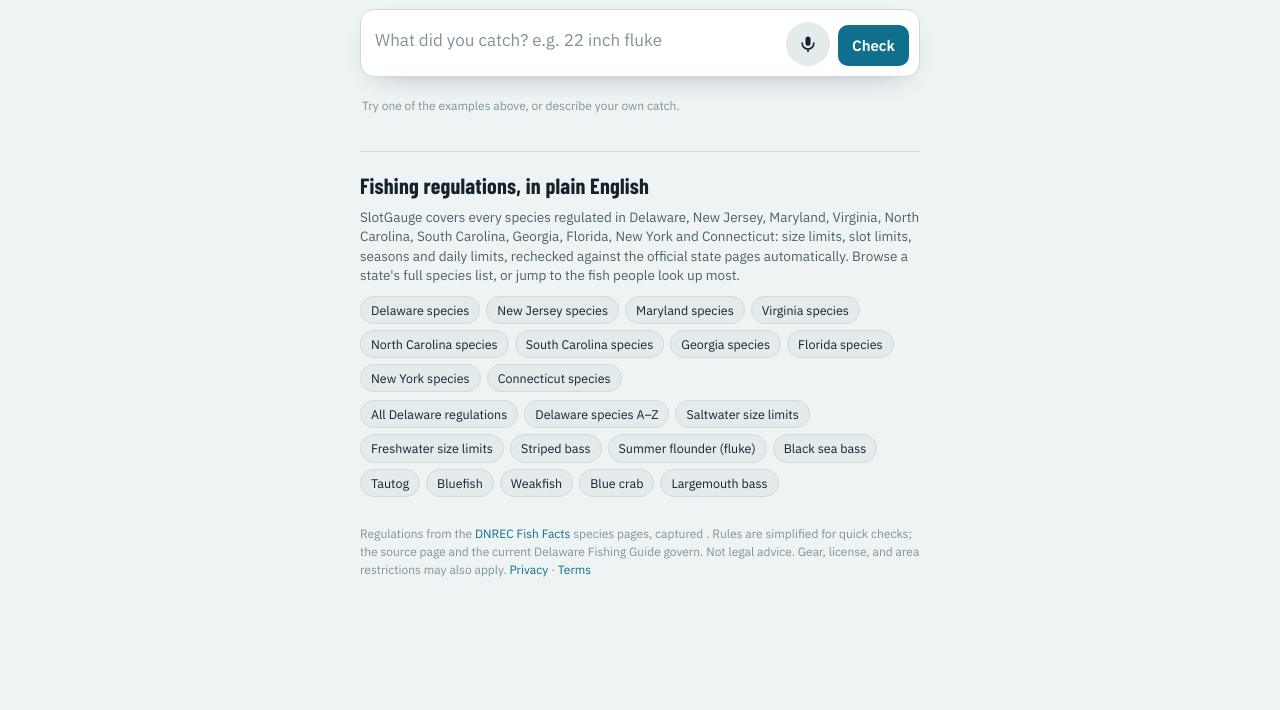
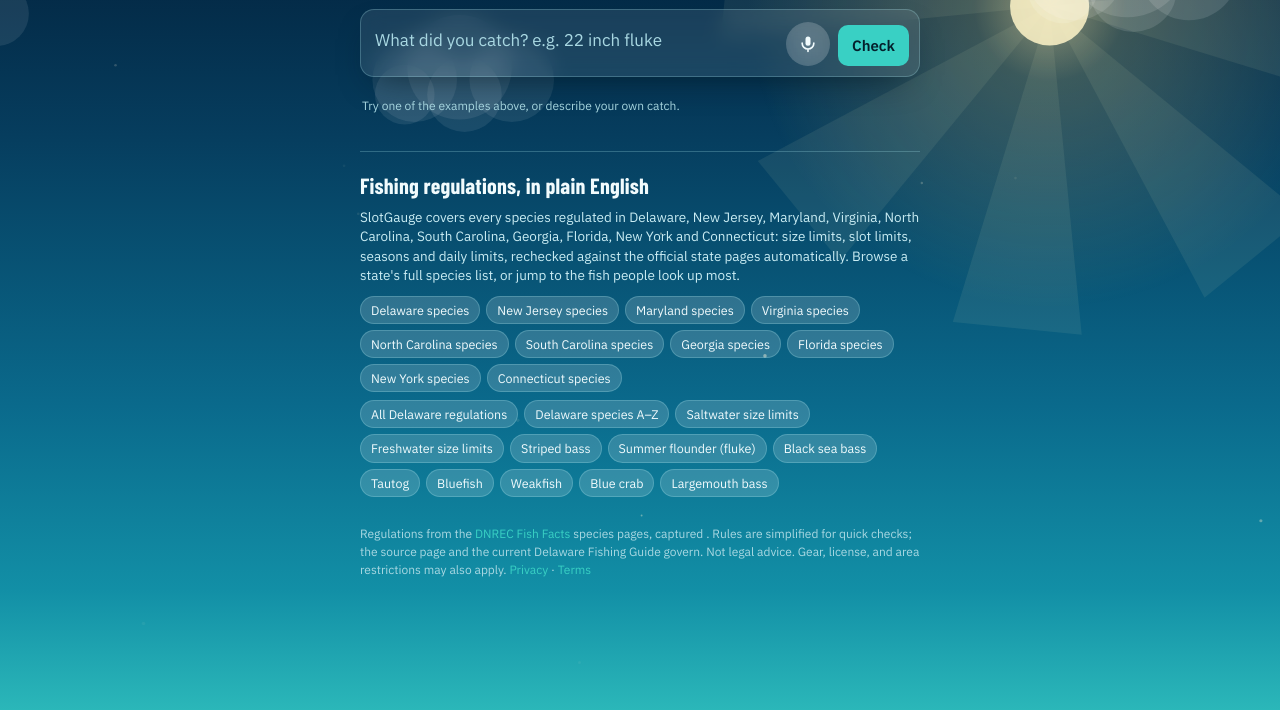
Before and after one commit to gfullwoo/slotgauge, a website: page public/index.html in a window 1280 px wide. Shown: the part 90-800 px from the top of the page. Drawn offline with nearby package versions, Linux system fonts and the light colour scheme.

Commit message:
Make Ocean the default theme (one-time migration for users who never picked one)

```diff
--- a/public/index.html
+++ b/public/index.html
@@ -13,8 +13,8 @@
 <meta property="og:image" content="https://slotgauge.com/og.png">
 <meta property="og:image:width" content="1200"><meta property="og:image:height" content="630">
 <meta name="twitter:card" content="summary_large_image">
-<meta name="theme-color" content="#0f6f8c" id="themeColor">
-<script>(function(){try{var t=localStorage.getItem('sg.theme');if(t==='ocean'||t==='dark'){document.documentElement.setAttribute('data-theme',t);}var z=localStorage.getItem('sg.text')||(window.innerWidth<=480?'large':'normal');document.documentElement.setAttribute('data-text',z);}catch(e){}})();</script>
+<meta name="theme-color" content="#02203a" id="themeColor">
+<script>(function(){try{var t=localStorage.getItem('sg.theme');if(!t||(t==='light'&&!localStorage.getItem('sg.themeChosen'))){t='ocean';localStorage.setItem('sg.theme',t);}if(t==='ocean'||t==='dark'){document.documentElement.setAttribute('data-theme',t);}var z=localStorage.getItem('sg.text')||(window.innerWidth<=480?'large':'normal');document.documentElement.setAttribute('data-text',z);}catch(e){}})();</script>
 <meta name="color-scheme" content="light">
 <meta name="apple-mobile-web-app-capable" content="yes">
 <meta name="apple-mobile-web-app-title" content="SlotGauge">
@@ -416,7 +416,7 @@ async function loadRegs(){
 }
 // ---------- themes: light (default), ocean, dark ----------
 const THEME_COLORS = { light: '#0f6f8c', ocean: '#02203a', dark: '#121416' };
-function setTheme(t){ t = THEME_COLORS[t] ? t : 'light'; if (t === 'light') document.documentElement.removeAttribute('data-theme'); else document.documentElement.setAttribute('data-theme', t); try { localStorage.setItem('sg.theme', t); } catch(e){} const m = document.getElementById('themeColor'); if (m) m.content = THEME_COLORS[t]; for (const b of document.querySelectorAll('.theme-pick button')) b.setAttribute('aria-pressed', String(b.dataset.theme === t)); }
+function setTheme(t, chosen){ t = THEME_COLORS[t] ? t : 'ocean'; if (t === 'light') document.documentElement.removeAttribute('data-theme'); else document.documentElement.setAttribute('data-theme', t); try { localStorage.setItem('sg.theme', t); if (chosen) localStorage.setItem('sg.themeChosen', '1'); } catch(e){} const m = document.getElementById('themeColor'); if (m) m.content = THEME_COLORS[t]; for (const b of document.querySelectorAll('.theme-pick button')) b.setAttribute('aria-pressed', String(b.dataset.theme === t)); }
 function themePickHtml(){ const c = currentTheme(); return `<div class="menu-sec">Theme</div><div class="theme-pick" role="group" aria-label="Theme">${['light','ocean','dark'].map(t => `<button type="button" data-theme="${t}" aria-pressed="${t===c}">${t[0].toUpperCase()+t.slice(1)}</button>`).join('')}</div>`; }
 function currentTheme(){ return document.documentElement.getAttribute('data-theme') || 'light'; }
 const TEXT_SIZES = { normal: 'Normal', large: 'Large', xl: 'Extra large' };
@@ -424,9 +424,9 @@ function setTextSize(z){ z = TEXT_SIZES[z] ? z : 'normal'; document.documentElem
 function currentTextSize(){ return document.documentElement.getAttribute('data-text') || 'normal'; }
 function textPickHtml(){ const c = currentTextSize(); return `<div class="menu-sec">Text size</div><div class="theme-pick text-pick" role="group" aria-label="Text size">${Object.entries(TEXT_SIZES).map(([k, v]) => `<button type="button" data-text="${k}" aria-pressed="${k===c}">${v}</button>`).join('')}</div>`; }
 document.addEventListener('click', e => { const b = e.target.closest('.text-pick [data-text]'); if (b) { e.stopPropagation(); setTextSize(b.dataset.text); } });
-document.addEventListener('click', e => { const b = e.target.closest('.theme-pick [data-theme]'); if (b) { e.stopPropagation(); setTheme(b.dataset.theme); } });
+document.addEventListener('click', e => { const b = e.target.closest('.theme-pick [data-theme]'); if (b) { e.stopPropagation(); setTheme(b.dataset.theme, true); } });
 setTheme(currentTheme());
-window.SG_THEME = { set: setTheme, get: currentTheme, pickerHtml: () => themePickHtml() + textPickHtml(), next: () => { const o = ['light','ocean','dark']; setTheme(o[(o.indexOf(currentTheme()) + 1) % o.length]); } };
+window.SG_THEME = { set: setTheme, get: currentTheme, pickerHtml: () => themePickHtml() + textPickHtml(), next: () => { const o = ['light','ocean','dark']; setTheme(o[(o.indexOf(currentTheme()) + 1) % o.length], true); } };
 if ('serviceWorker' in navigator) navigator.serviceWorker.register('/sw.js').catch(()=>{});
 // ---------- install prompt (PWA) ----------
 (function(){
--- a/public/sw.js
+++ b/public/sw.js
@@ -1,5 +1,5 @@
 // Minimal offline cache: app shell + last good copy of the regs.
-const SHELL = 'sg-shell-v4';
+const SHELL = 'sg-shell-v5';
 const ASSETS = ['/', '/index.html', '/scans.js', '/tides.js', '/sky.js', '/manifest.webmanifest', '/icon.svg', '/icon-192.png'];
 self.addEventListener('install', (e) => { e.waitUntil(caches.open(SHELL).then((c) => c.addAll(ASSETS))); self.skipWaiting(); });
 self.addEventListener('activate', (e) => { e.waitUntil(caches.keys().then((ks) => Promise.all(ks.filter((k) => k !== SHELL).map((k) => caches.delete(k))))); self.clients.claim(); });
--- a/src/pages.js
+++ b/src/pages.js
@@ -122,8 +122,8 @@ export function layout({ title, description, canonical, body, jsonld = [], ogIma
 <link rel="canonical" href="${esc(canonical)}">
 <meta property="og:type" content="article"><meta property="og:site_name" content="SlotGauge"><meta property="og:title" content="${esc(title)}"><meta property="og:description" content="${esc(description)}"><meta property="og:url" content="${esc(canonical)}"><meta property="og:image" content="${esc(ogImage || SITE + '/og.png')}">
 <meta name="twitter:card" content="summary_large_image">
-<link rel="icon" href="/icon.svg" type="image/svg+xml"><link rel="manifest" href="/manifest.webmanifest"><meta name="theme-color" content="#0f6f8c">
-<script>(function(){try{var t=localStorage.getItem('sg.theme');if(t==='ocean'||t==='dark')document.documentElement.setAttribute('data-theme',t);var z=localStorage.getItem('sg.text')||(window.innerWidth<=480?'large':'normal');document.documentElement.setAttribute('data-text',z);}catch(e){}})();</script>
+<link rel="icon" href="/icon.svg" type="image/svg+xml"><link rel="manifest" href="/manifest.webmanifest"><meta name="theme-color" content="#02203a">
+<script>(function(){try{var t=localStorage.getItem('sg.theme');if(!t||(t==='light'&&!localStorage.getItem('sg.themeChosen'))){t='ocean';localStorage.setItem('sg.theme',t);}if(t==='ocean'||t==='dark')document.documentElement.setAttribute('data-theme',t);var z=localStorage.getItem('sg.text')||(window.innerWidth<=480?'large':'normal');document.documentElement.setAttribute('data-text',z);}catch(e){}})();</script>
 <link rel="stylesheet" href="https://fonts.googleapis.com/css2?family=Barlow+Condensed:wght@600;700&family=IBM+Plex+Sans:wght@400;600&display=swap">
 <style>${CSS}</style>
 ${jsonld.map((j) => `<script type="application/ld+json">${JSON.stringify(j)}</script>`).join('\n')}
```
Also changed, not shown: public/manifest.webmanifest.
